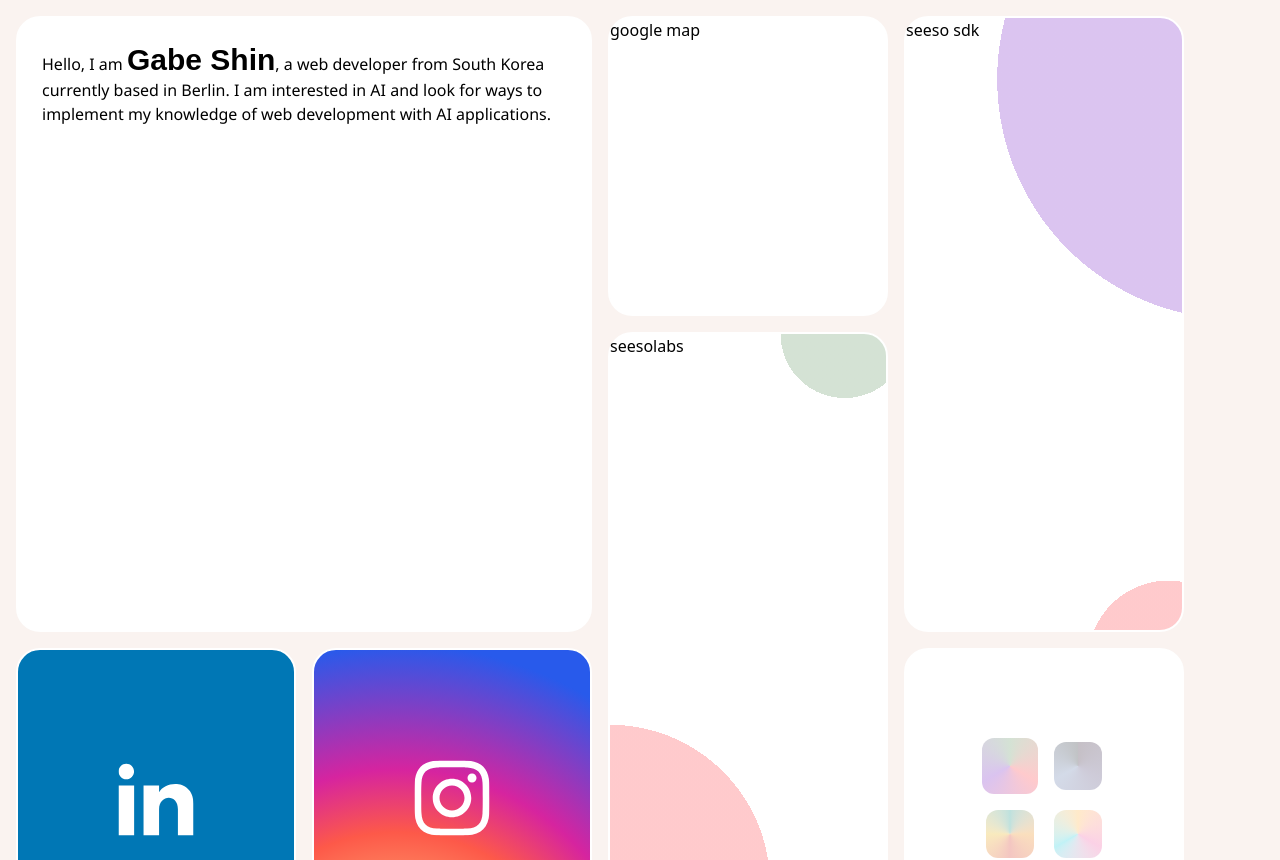
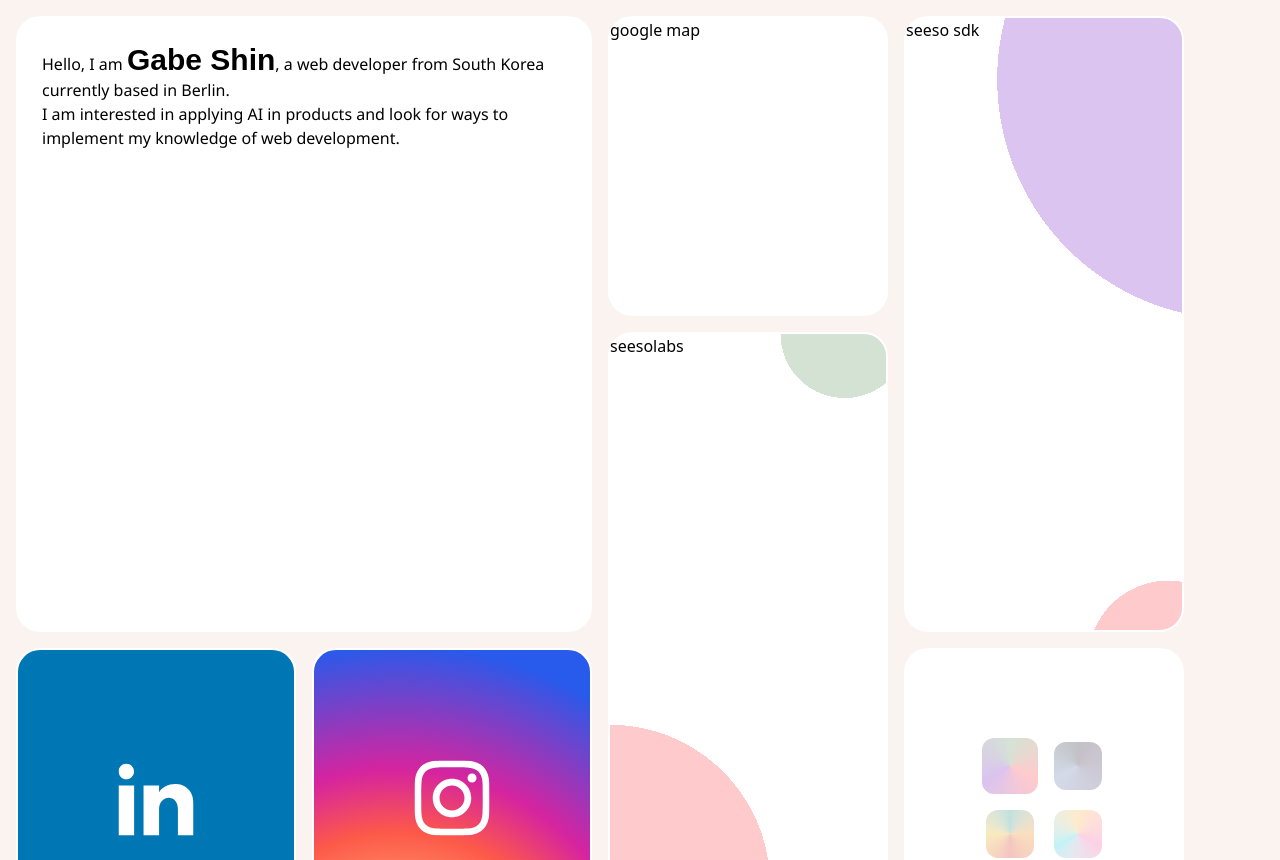
Before and after one commit to GabeShin/portfolio-website, a Next.js app: page / in a window 1280 px wide. Shown: the top 860 px of the page. Built offline with nearby package versions, Linux system fonts and the light colour scheme; a web font is replaced by a local one.

Commit message:
fix: style change

```diff
--- a/src/app/globals.css
+++ b/src/app/globals.css
@@ -83,7 +83,7 @@
     --accent-color-2: 59.11% 0.192 29.3;
     --background-color: 96.87% 0.009 44.89;
     --content-bg-color: 100% 0 0;
-    --border-color: 80.47% 0.157 88.1;
+    --border-color: 100% 0 0;
     --text-color: 5% 0 0;
   }
 
--- a/src/app/profile-cell/ProfileGridCell.tsx
+++ b/src/app/profile-cell/ProfileGridCell.tsx
@@ -5,9 +5,12 @@ export default function ProfileGridCell() {
         <p className="inline">Hello, I am </p>
         <h1 className="inline"> Gabe Shin</h1>
         <p className="inline">
-          , a web developer from South Korea currently based in Berlin. I am
-          interested in AI and look for ways to implement my knowledge of web
-          development with AI applications.
+          , a web developer from South Korea currently based in Berlin.{" "}
+        </p>
+        <p />
+        <p className="inline">
+          I am interested in applying AI in products and look for ways to
+          implement my knowledge of web development.
         </p>
       </div>
     </div>
```
